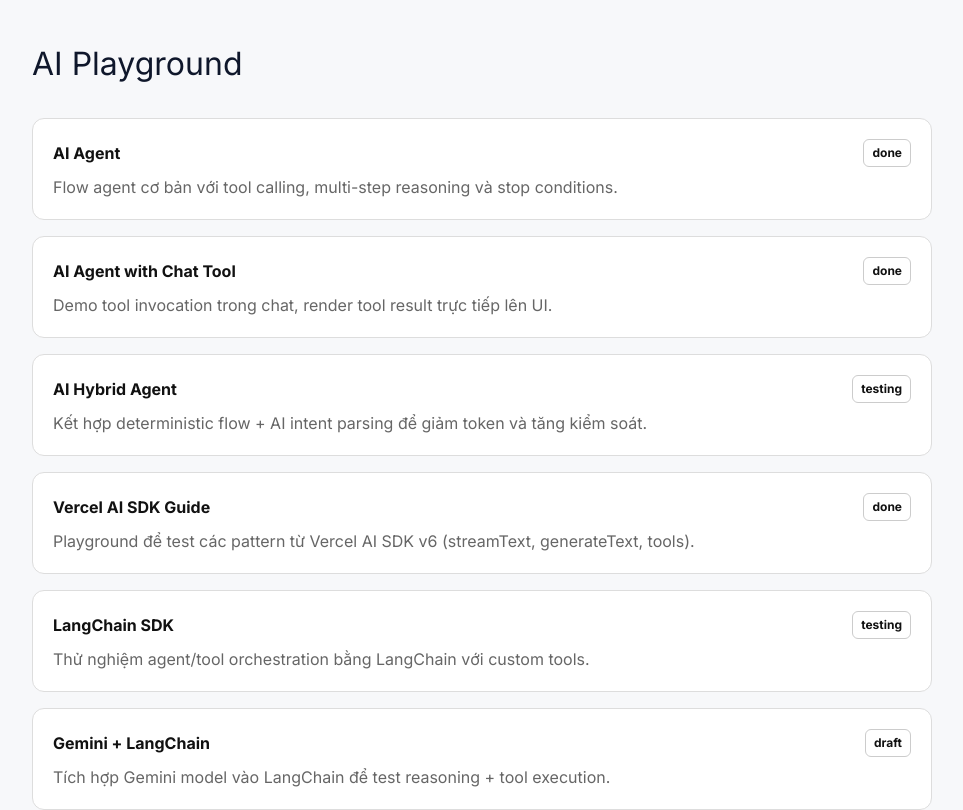
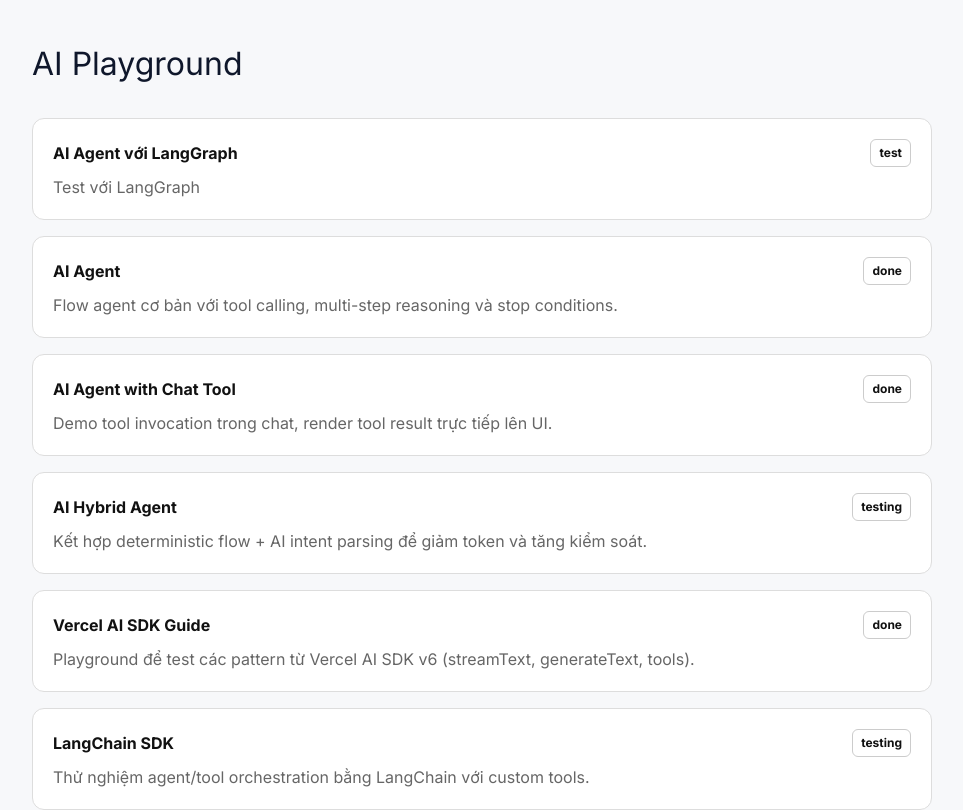
Before and after one commit to phxbinh/TrungNguyen, a Next.js app: page / in a window 1280 px wide. Shown: the top 810 px of the page, without its empty margins (8-971 px from the left). Built offline with nearby package versions, Linux system fonts and the light colour scheme.

Commit message:
Update page.tsx

```diff
--- a/src/app/page.tsx
+++ b/src/app/page.tsx
@@ -32,6 +32,13 @@ import Link from 'next/link';
 import React from 'react';
 
 const routes = [
+  {
+    href: '/chat-langgraph',
+    title: 'AI Agent với LangGraph',
+    summary:
+      'Test với LangGraph',
+    status: 'test',
+  },
   {
     href: '/ai-agent',
     title: 'AI Agent',
```
